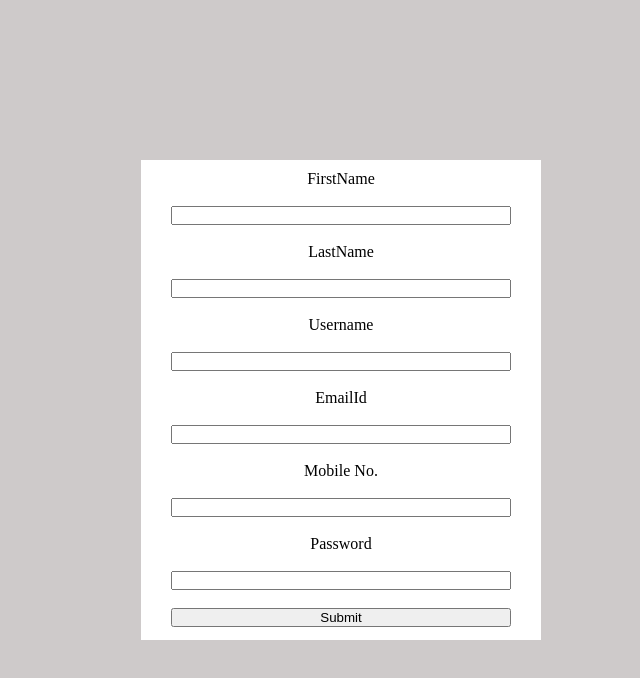
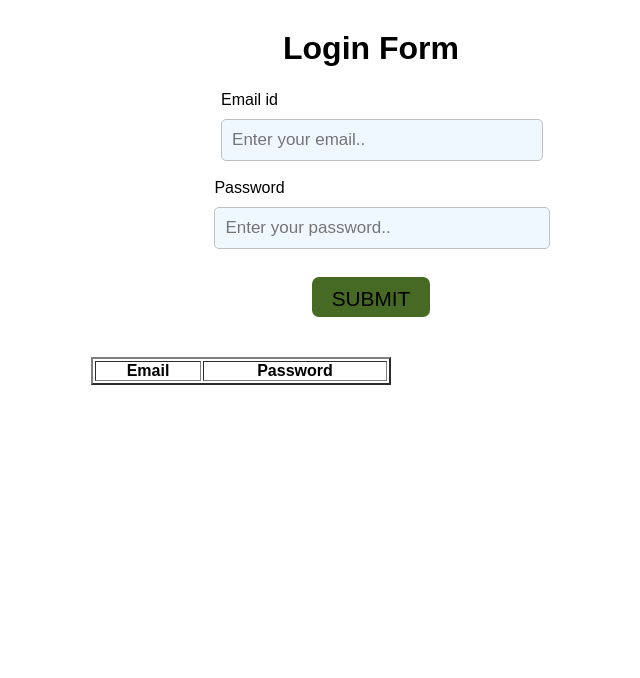
Before and after one commit to vaishnavihadawale/react-practice, a React (Create React App) app: page / in a window 1280 px wide. Shown: the top 678 px of the page, without its empty margins (299-939 px from the left). Built offline with nearby package versions, Linux system fonts and the light colour scheme.

Commit message:
Form with table

```diff
--- a/src/App.js
+++ b/src/App.js
@@ -1,7 +1,7 @@
-import { useState } from 'react';
+
 import './App.css';
-import {Form} from './Component/RegistrationForm/Form';
-
+import { FormValidation } from './Component/FormValidation/FormValidation';
+//import {Form} from './Component/RegistrationForm/Form';
  //import {DisplayOne} from './Component/Menu/DisplayOne'
 //import { Home } from './Component/Task4/Home';
 //import { TaskThree } from './Component/Task/Task3';
@@ -61,13 +61,14 @@ export default function App() {
   //}
 
   return (
-   /* <DisplayOne/>*/
+
    <>
-   <Form/>
+   <FormValidation/>
 
 
     </>
     /*<>
+    <Form/>
     <DisplayOne/>
     <Home/>
   <TaskTwo/>
--- /dev/null
+++ b/src/Component/FormValidation/Design.css
@@ -0,0 +1,65 @@
+* {
+    padding: 0;
+    margin: 0;
+
+}
+
+body {
+    min-height: 100vh;
+
+    font-family: sans-serif;
+    background-color: white;
+    box-sizing: border-box;
+
+
+}
+
+.container {
+    margin: auto;
+
+    width: 500px;
+    max-width: 90%;
+
+}
+
+.container form {
+    display: flex;
+    justify-content: center;
+    align-items: center;
+    flex-direction: column;
+    width: 100%;
+    height: 100%;
+    padding: 30px;
+    background: white;
+    border-radius: 4px;
+}
+
+.container form h1 {
+    text-align: center;
+    margin-bottom: 24px;
+    color: black;
+}
+
+.container form .form-control{
+    width: 100%;
+    height: 40px;
+    background-color: aliceblue;
+    border-radius: 5px;
+    border: 1px solid silver;
+    margin: 10px 0px 18px 0;
+    padding: 0 10px;
+    font-size: 17px;
+}
+
+button {
+    margin: 10px 10px;
+    width: auto;
+    padding:  10px 20px;
+    font-size: 1.3rem;
+    height: 40px;
+    border: none;
+    outline: none;
+    background-color: rgb(70, 105, 36);
+    text-transform: uppercase;
+    border-radius: 7px;
+}
--- /dev/null
+++ b/src/Component/FormValidation/FormValidation.js
@@ -0,0 +1,74 @@
+import { useState } from 'react'
+import './Design.css'
+
+export const FormValidation = () => {
+    const [inputarray, setInputarray] = useState([]);
+    const [inputData, setInputData] = useState({
+        emailid: "",
+        password: ""
+    });
+
+
+    const changehandle = (event) => {
+
+        setInputData({ ...inputData, [event.target.name]: event.target.value })
+
+    }
+
+    let { emailid, password } = inputData;
+
+    const handlesubmit = (event) => {
+        event.preventDefault();
+        setInputarray([...inputarray, { emailid, password }])
+        console.log(inputData);
+        console.log(inputarray);
+        setInputData({ emailid: "", password: "" })
+    }
+
+    return (
+        <div>
+
+            <div className="container">
+                <form>
+                    <h1>Login Form</h1>
+                    <div className="form-group">
+                        <label>Email id</label>
+                        <input type="text" autoComplete='off' name='emailid' value={inputData.emailid} className="form-control" placeholder='Enter your email..' onChange={changehandle}></input>
+                    </div>
+                    <div>
+                        <label>Password</label>
+                        <input type="text" name='password' value={inputData.password} className="form-control" placeholder='Enter your password..' onChange={changehandle}></input>
+                    </div>
+                    <button onClick={handlesubmit}>Submit</button>
+
+                </form>
+                <table border={2} cellPadding={20} width="60%" >
+                    <tbody>
+                    <tr>
+                        <th>Email</th>
+                        <th>Password</th>
+                    </tr>
+                    { inputarray.map((data)=>{
+                        return(
+
+                        <tr>
+                            <td>{data.emailid}</td>
+                            <td>{data.password}</td>
+                        </tr>
+                        )})
+                    }
+                    </tbody>
+                </table>
+
+            </div>
+
+
+
+
+
+
+        </div>
+
+
+    )
+}
```
